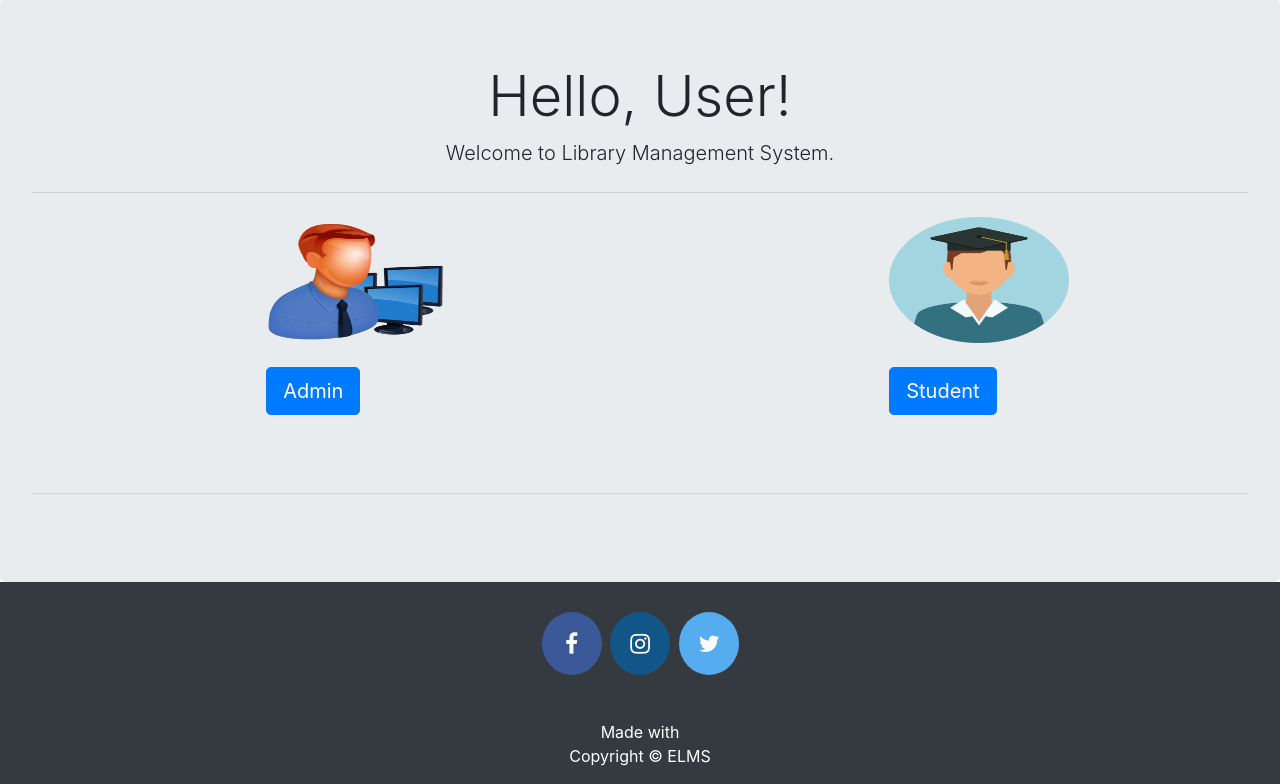
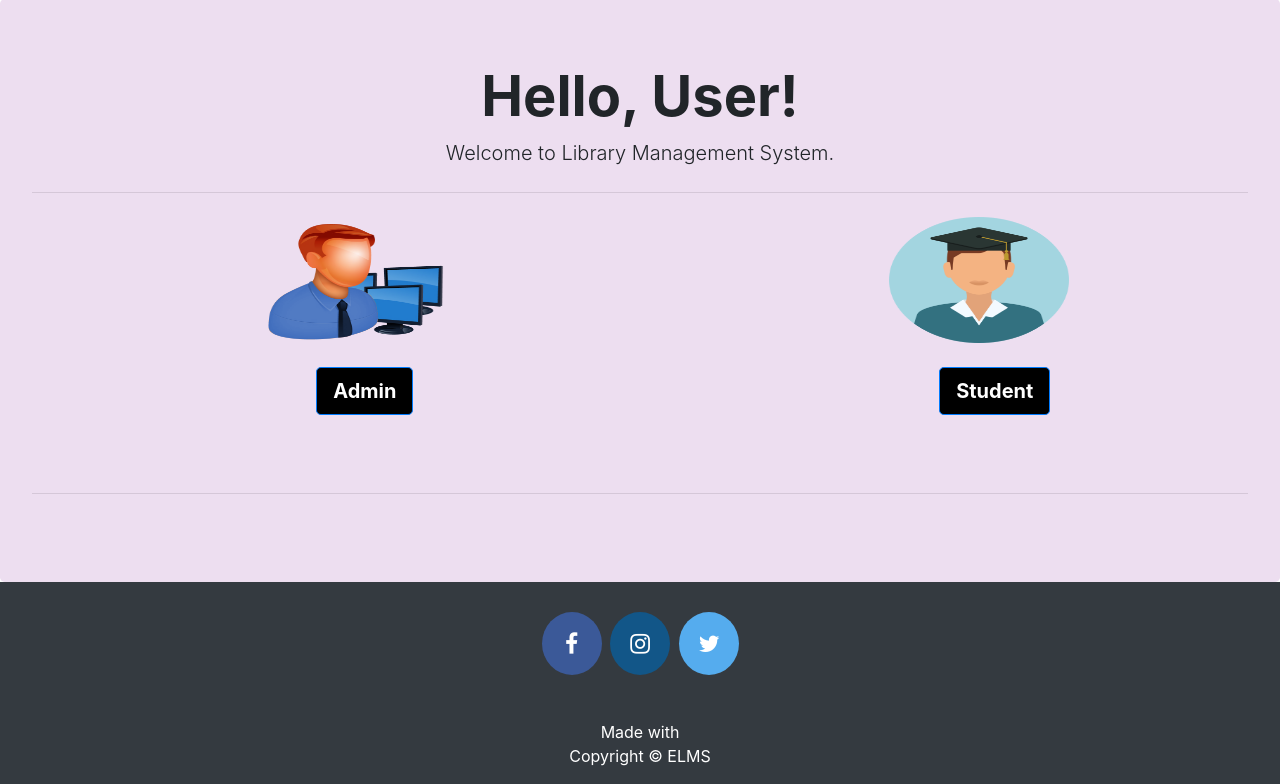
Before and after one commit to Ischyros-Olethros/Library-Application, a Django app: page / in a window 1280 px wide. Shown: the part 501-1285 px from the top of the page. Run offline with Django 3.2, Linux system fonts and the light colour scheme; some libraries are stand-ins or nearby versions.

Commit message:
Add files via upload

```diff
--- a/templates/library/index.html
+++ b/templates/library/index.html
@@ -2,123 +2,98 @@
 {% load static %}
 <html lang="en">
 <head>
-    <meta charset="utf-8" />
-    <meta
-      name="viewport"
-      content="width=device-width, initial-scale=1, shrink-to-fit=no"
-    />
+<meta charset="utf-8">
+<meta name="viewport" content="width=device-width, initial-scale=1, shrink-to-fit=no">
 <title>Library Management System</title>
-    <link
-      rel="stylesheet"
-      href="https://stackpath.bootstrapcdn.com/bootstrap/4.3.1/css/bootstrap.min.css"
-    />
-    <link
-      rel="stylesheet"
-      href="https://maxcdn.bootstrapcdn.com/font-awesome/4.7.0/css/font-awesome.min.css"
-    />
+<link rel="stylesheet" href="https://stackpath.bootstrapcdn.com/bootstrap/4.3.1/css/bootstrap.min.css">
+<link rel="stylesheet" href="https://maxcdn.bootstrapcdn.com/font-awesome/4.7.0/css/font-awesome.min.css">
 <script src="https://ajax.googleapis.com/ajax/libs/jquery/3.3.1/jquery.min.js"></script>
 <script src="https://cdnjs.cloudflare.com/ajax/libs/popper.js/1.14.7/umd/popper.min.js"></script>
 <script src="https://stackpath.bootstrapcdn.com/bootstrap/4.3.1/js/bootstrap.min.js"></script>
 
+
+
 <style type="text/css">
-      .bs-example {
+    .bs-example{
         margin: 0px;
+
     }
-      .navbar-brand {
+.navbar-brand{
   font-size: 20px;
   font-family: sans-serif;
+
 }
-      .col-lg-6 {
+.col-lg-6{
   padding-left: 20%;
 }
-      .jumbotron {
+.jumbotron{
   margin-bottom: 0px;
 }
+
 </style>
 </head>
 <body>
+
 {% include "library/navbar.html" %}
 
-    <div
-      id="carouselExampleIndicators"
-      class="carousel slide"
-      data-ride="carousel"
-    >
+<div id="carouselExampleIndicators" class="carousel slide" data-ride="carousel">
   <ol class="carousel-indicators">
-        <li
-          data-target="#carouselExampleIndicators"
-          data-slide-to="0"
-          class="active"
-        ></li>
+    <li data-target="#carouselExampleIndicators" data-slide-to="0" class="active"></li>
     <li data-target="#carouselExampleIndicators" data-slide-to="1"></li>
     <li data-target="#carouselExampleIndicators" data-slide-to="2"></li>
   </ol>
   <div class="carousel-inner">
     <div class="carousel-item active">
-          <img
-            class="d-block w-100"
-            height="500px"
-            src="{% static 'images/lib4.jpg' %}"
-            alt="First slide"
-          />
+      <img class="d-block w-100 " height="500px" src="{% static "images/2.jpg" %}" alt="First slide">
     </div>
     <div class="carousel-item">
-          <img class="d-block w-100 " height="500px" src="{% static
-          "images/lib6.jpg" %}" alt="Second slide">
+      <img class="d-block w-100 " height="500px" src="{% static "images/3.jpg" %}" alt="Second slide">
     </div>
     <div class="carousel-item">
-          <img class="d-block w-100 " height="500px" src="{% static
-          "images/lib7.png" %}" alt="Third slide">
+      <img class="d-block w-100 " height="500px" src="{% static "images/1.jpg" %}" alt="Third slide">
     </div>
   </div>
-      <a
-        class="carousel-control-prev"
-        href="#carouselExampleIndicators"
-        role="button"
-        data-slide="prev"
-      >
+  <a class="carousel-control-prev" href="#carouselExampleIndicators" role="button" data-slide="prev">
     <span class="carousel-control-prev-icon" aria-hidden="true"></span>
     <span class="sr-only">Previous</span>
   </a>
-      <a
-        class="carousel-control-next"
-        href="#carouselExampleIndicators"
-        role="button"
-        data-slide="next"
-      >
+  <a class="carousel-control-next" href="#carouselExampleIndicators" role="button" data-slide="next">
     <span class="carousel-control-next-icon" aria-hidden="true"></span>
     <span class="sr-only">Next</span>
   </a>
 </div>
 
-    <div class="jumbotron">
-      <h1 style="text-align: center" class="display-4">Hello, User!</h1>
+
+
+
+
+
+
+
+
+<div class="jumbotron" style="background-color:#eddef0;">
+  <h1 style="text-align:center; font-weight: bold; " class="display-4">Hello, User!</h1>
   <p class="lead">Welcome to Library Management System.</p>
-      <hr class="my-4" />
+  <hr class="my-4">
 
-      <div class="row">
+  <div class="row" >
+
     <div class="col-lg-6">
-          <img src="{% static "images/Admin-icon.png" %}" width="50%"
-          height="50%" alt=""><br /><br />
-          <a
-            class="btn btn-primary btn-lg"
-            style="text-align: center"
-            href="/adminclick"
-            role="button"
-            >Admin</a
-          >
+      <img src="{% static "images/Admin-icon.png" %}" width="50%" height="50%" alt=""><br><br>
+        <a class="btn btn-primary btn-lg" style="text-align:center; margin-left: 50px; background-color:black; font-weight: bold;" href="/adminclick" role="button">Admin</a>
+
     </div>
 
     <div class="col-lg-6">
-          <img src="{% static "images/student.png" %}" width="50%" height="50%"
-          alt=""><br /><br />
-          <a class="btn btn-primary btn-lg" href="/studentclick" role="button"
-            >Student</a
-          >
+      <img src="{% static "images/student.png" %}" width="50%" height="50%" alt=""><br><br>
+      <a class="btn btn-primary btn-lg" style="text-align:center; margin-left: 50px; background-color:black; font-weight: bold;" href="/studentclick" role="button">Student</a>
     </div>
   </div>
-      <hr class="my-4" />
+<hr class="my-4">
+
 </div>
+
+
 
 {% include "library/footer.html" %}
 </body>
```
Lines whose indentation alone changed are shown as unchanged.
